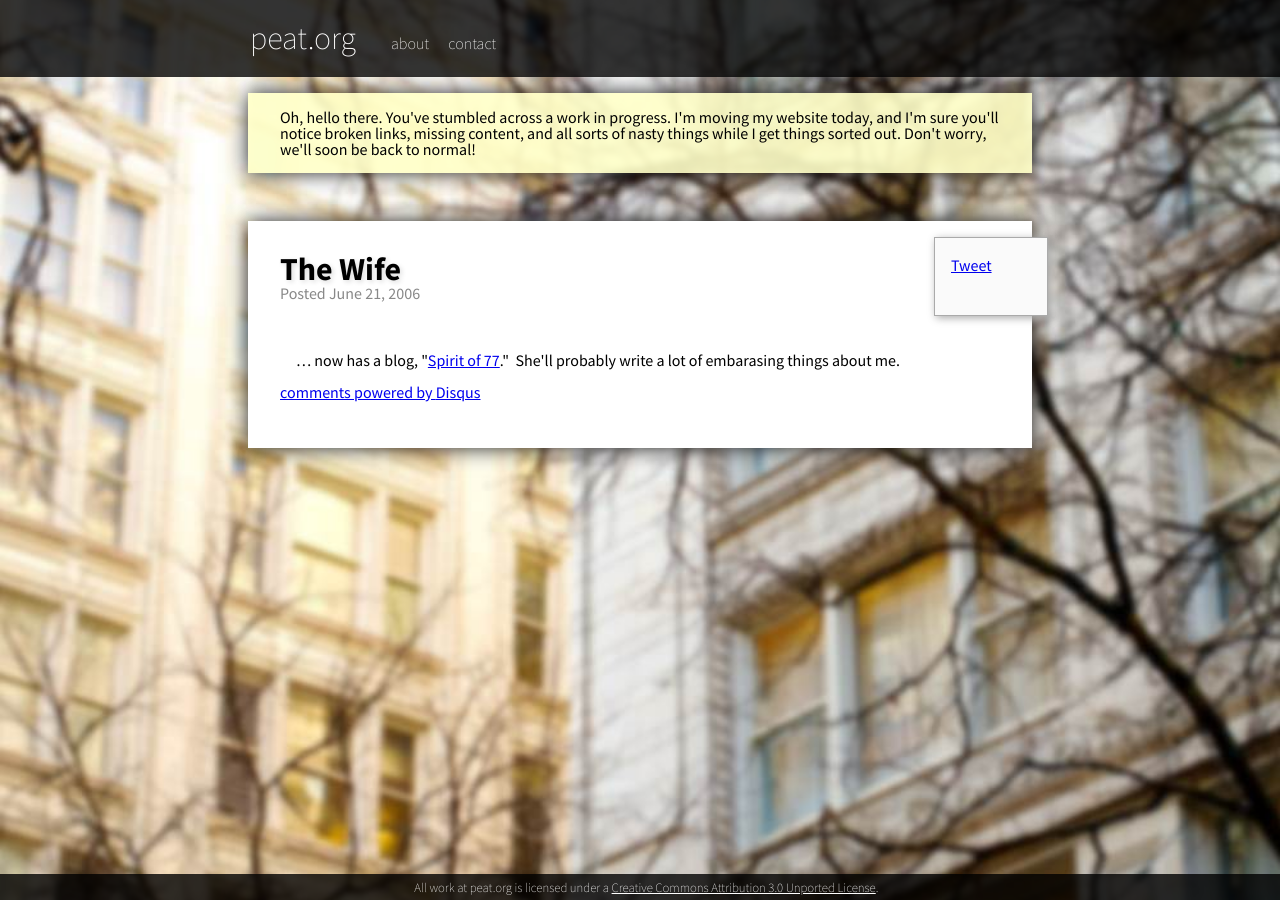
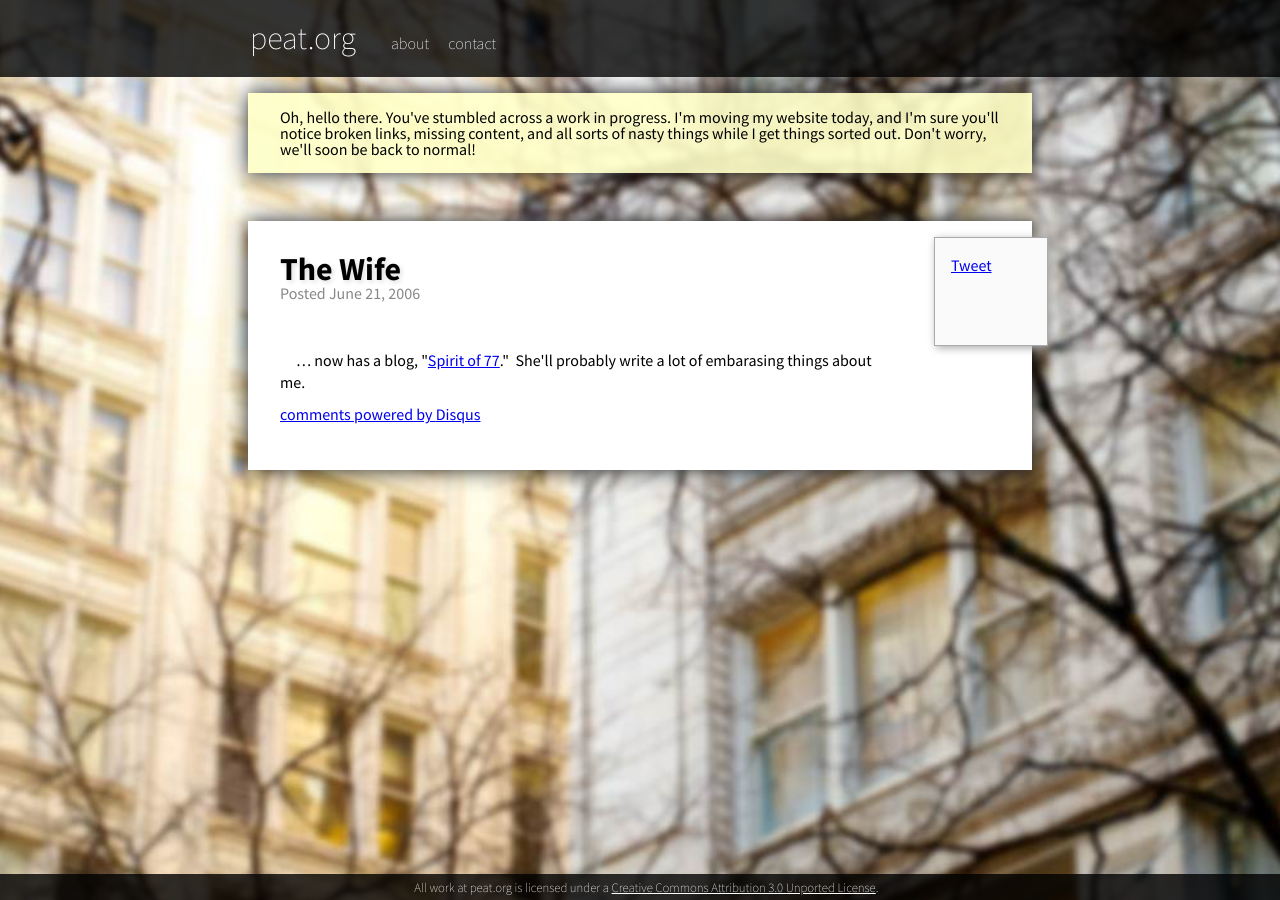
Before and after one commit to peat/pdo, a Jekyll site: the page built from _posts/2006-06-21-the-wife.md, in a window 1280 px wide. Built offline with Jekyll 4.4.1, drawn with Linux system fonts in a browser that asks for light colours; comment, search, counter and statistics services are not loaded.

Commit message:
Styling fixes for share buttons

```diff
--- a/css/base.css
+++ b/css/base.css
@@ -70,7 +70,6 @@
 #share {
     border: 1px solid #aaa;
     width: 80px;
-    height: 45px;
     float: right;
     padding: 1em;
     z-index: 10;
@@ -81,8 +80,9 @@
     box-shadow: 2px 2px 8px #aaa;
 }
 
-#share ul { list-style: none; }
+#share ul { list-style: none; padding: 0; margin: 0; height: 75px }
 #share ul, #share li { padding: 0; margin: 0 }
+#share li { height: 25px; }
 
 #blog-list { list-style: none; margin: 0; padding: 0; }
 #blog-list li { margin: 1em; padding: 0; }
```
